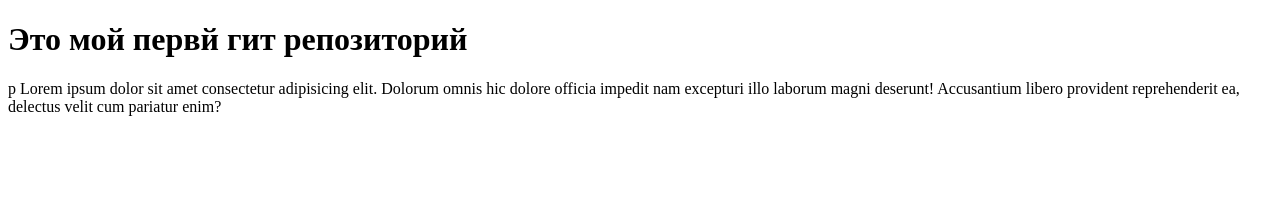
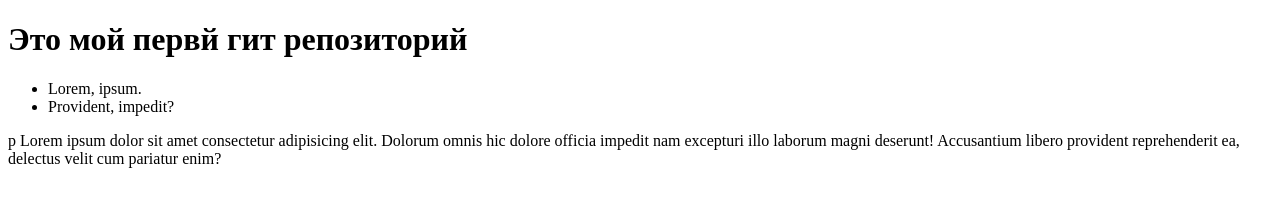
Before and after one commit to kuzya1234/ski-school-Kuzovleva, a plain HTML site: page index.html in a window 1280 px wide. Drawn offline with Linux system fonts and the light colour scheme.

```diff
--- a/index.html
+++ b/index.html
@@ -9,6 +9,11 @@
 <body>
     <h1>Это мой первй гит репозиторий</h1>
 
+    <ul>
+        <li>Lorem, ipsum.</li>
+        <li>Provident, impedit?</li>
+    </ul>
+
  p Lorem ipsum dolor sit amet consectetur adipisicing elit. Dolorum omnis hic dolore officia impedit nam excepturi illo laborum magni deserunt! Accusantium libero provident reprehenderit ea, delectus velit cum pariatur enim?
 </body>
 </html>
```
